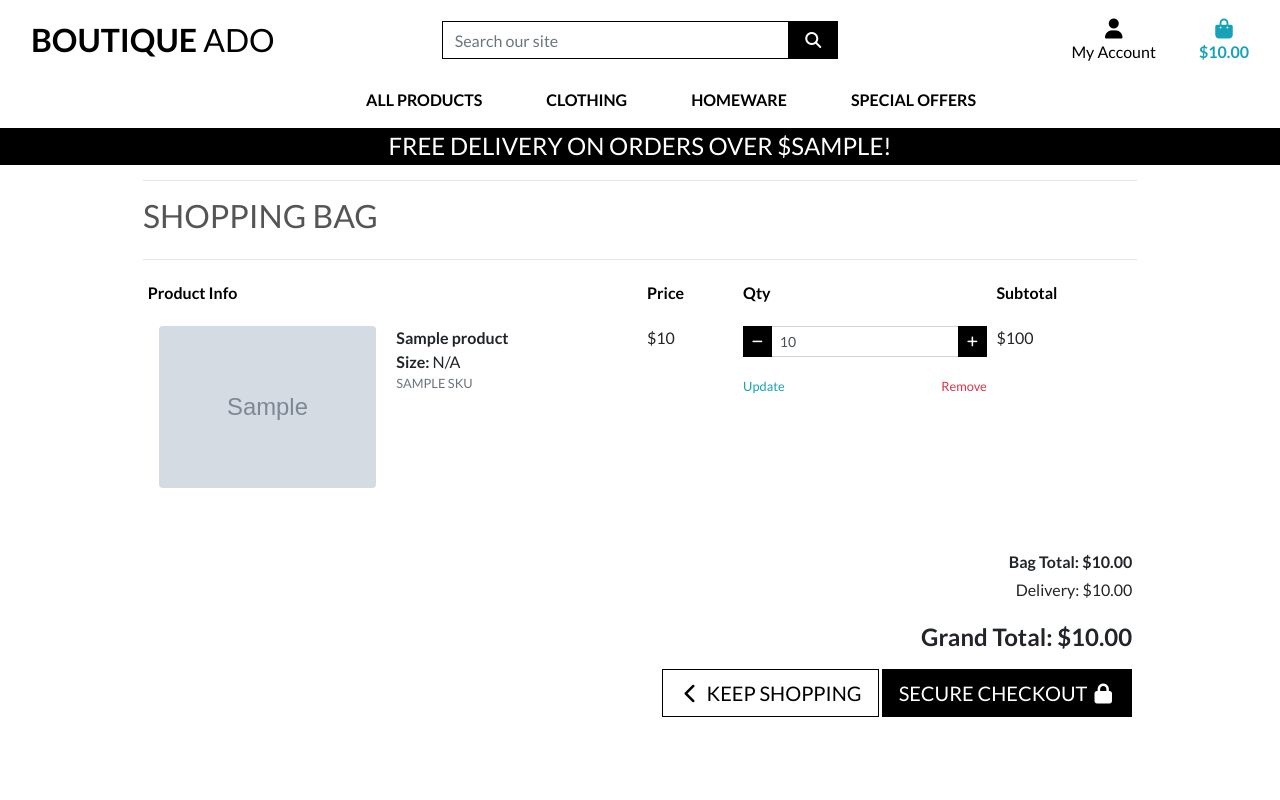
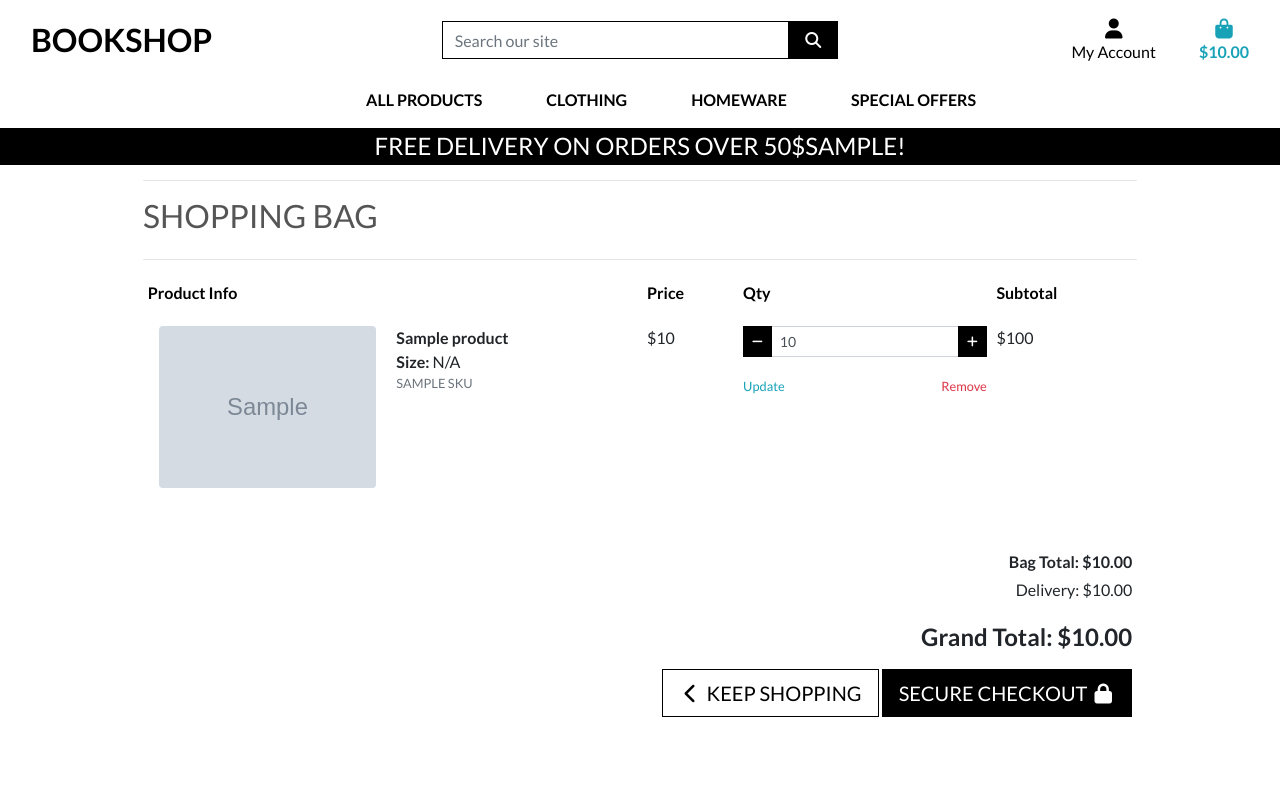
Before and after one commit to MalleNur/project-milestone4, a Django app: template bag/templates/bag/bag.html in a window 1280 px wide. Run offline with Django 3.2, Linux system fonts and the light colour scheme; the template is opened without the code that fills it: most values are stand-ins (such as "Sample title", 1, 10 or a date in 2020); grey boxes marked "Sample" are stand-in pictures; some libraries are stand-ins or nearby versions.

Commit message:
Add new header, icon name in base.html

```diff
--- a/templates/base.html
+++ b/templates/base.html
@@ -43,14 +43,14 @@
     {% block extra_js %}
     {% endblock %}
 
-    <title>Boutique Ado {% block extra-title %}{% endblock %}</title>
+    <title>BookShop {% block extra-title %}{% endblock %}</title>
   </head>
   <body>
     <header class="container-fluid fixed-top">
         <div id="topnav" class="row bg-white pt-lg-2 d-none d-lg-flex">
             <div class="col-12 col-lg-4 my-auto py-1 py-lg-0 text-center text-lg-left">
                 <a href="{% url 'home' %}" class="nav-link main-logo-link">
-                    <h2 class="logo-font text-black my-0"><strong>Boutique</strong> Ado</h2>
+                    <h2 class="logo-font text-black my-0"><strong>BookShop</strong></h2>
                 </a>
             </div>
             <div class="col-12 col-lg-4 my-auto py-1 py-lg-0">
@@ -117,7 +117,7 @@
         </div>
         <div id="delivery-banner" class="row text-center">
             <div class="col bg-black text-white">
-                <h4 class="logo-font my-1">Free delivery on orders over ${{ free_delivery_threshold }}!</h4>
+                <h4 class="logo-font my-1">Free delivery on orders over 50${{ free_delivery_threshold }}!</h4>
             </div>
         </div>
     </header>
```
